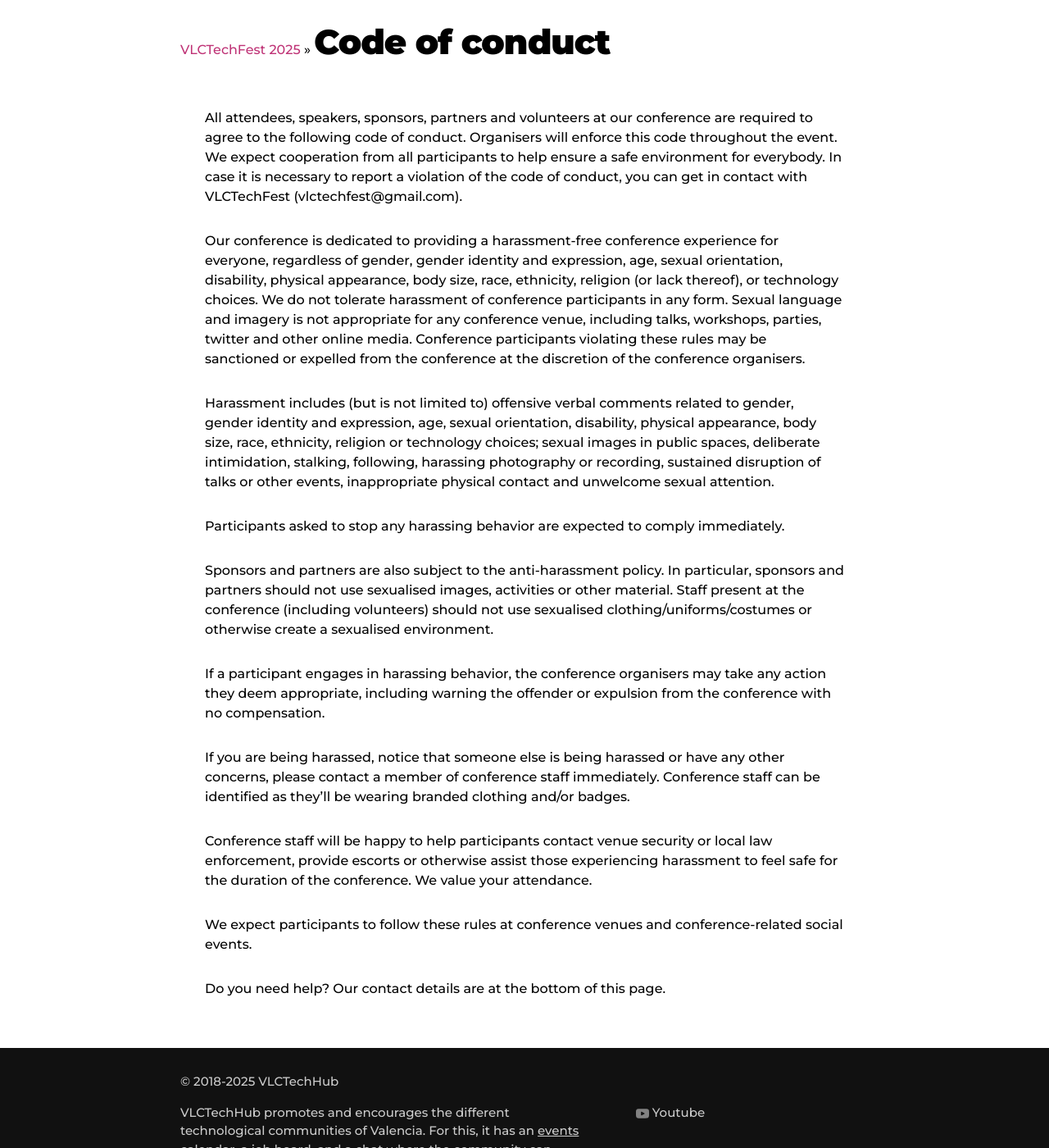
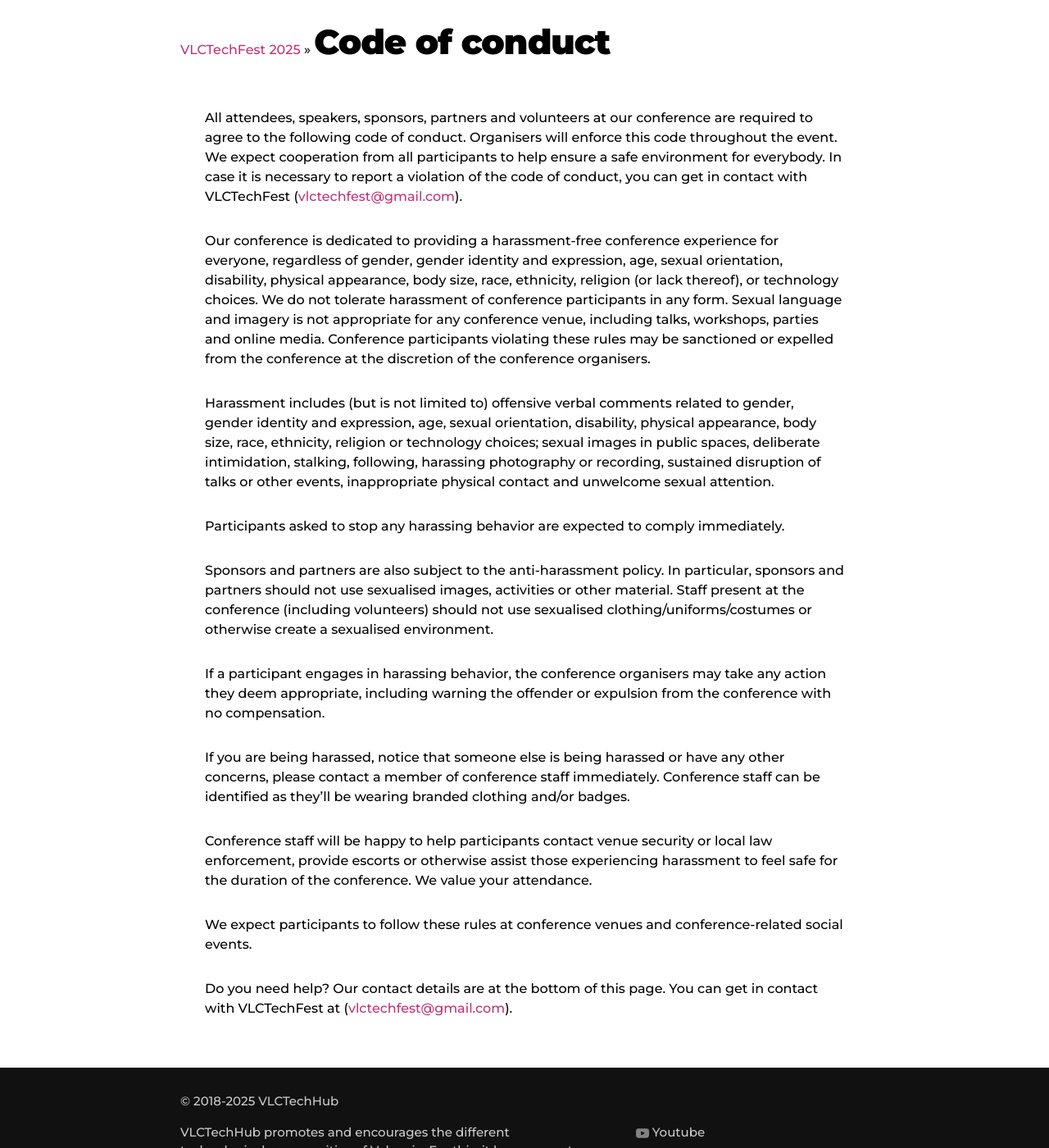
Before and after one commit to VLCTechHub/VLCTechFest2025, a Jekyll site: the page built from en/code_of_conduct.html, in a window 1280 px wide and 1400 px high. Shown: the whole window at 82% size. Built offline with Jekyll 4.4.1, drawn with Linux system fonts in a browser that asks for light colours.

Commit message:
Update code of conduct

```diff
--- a/_data/coc.yaml
+++ b/_data/coc.yaml
@@ -3,13 +3,13 @@
   notice: |-
     Todos los asistentes, ponentes, patrocinadores, colaboradores y voluntarios de nuestra conferencia están obligados a aceptar el siguiente código de conducta. La organización hará cumplir este código durante todo el evento. Esperamos la cooperación de todos los participantes para ayudar a garantizar un entorno seguro para todo el mundo.
 
-    En caso de que sea necesario reportar una violación del código de conducta, podéis contactar con VLCTechFest (vlctechfest@gmail.com).
-  help: ¿Necesitas ayuda? Tienes nuestros datos de contacto en la parte inferior de esta página.
+    En caso de que sea necesario reportar una violación del código de conducta, podéis contactar con VLCTechFest (<a href="mailto:vlctechfest@gmail.com">vlctechfest@gmail.com</a>).
+  help: ¿Necesitas ayuda? Tienes nuestros datos de contacto en la parte inferior de esta página. Podéis contactar con VLCTechFest en (<a href="mailto:vlctechfest@gmail.com">vlctechfest@gmail.com</a>).
   resume: Sé respetuoso con todo el mundo
   link:
     text: Lee el Código de Conducta
     relative_path: code_of_conduct.html
-  short: Nuestra conferencia quiere proporcionar una experiencia libre de acoso para todo el mundo, independientemente del sexo, identidad y expresión de género, edad, orientación sexual, discapacidad, apariencia física, tamaño corporal, raza, etnia, religión (o carencia de ella) u opciones tecnológicas. No toleramos el acoso de los participantes de la conferencia de ninguna forma. El lenguaje y las imágenes de carácter sexual no son apropiadas para ningún espacio de la conferencia, incluidas charlas, talleres, fiestas, twitter u otros medios de comunicación en línea. Los participantes de la conferencia que violen estas reglas pueden ser amonestados o expulsados de la conferencia a discreción de la organización.
+  short: Nuestra conferencia quiere proporcionar una experiencia libre de acoso para todo el mundo, independientemente del sexo, identidad y expresión de género, edad, orientación sexual, discapacidad, apariencia física, tamaño corporal, raza, etnia, religión (o carencia de ella) u opciones tecnológicas. No toleramos el acoso de los participantes de la conferencia de ninguna forma. El lenguaje y las imágenes de carácter sexual no son apropiadas para ningún espacio de la conferencia, incluidas charlas, talleres, fiestas o medios de comunicación en línea. Los participantes de la conferencia que violen estas reglas pueden ser amonestados o expulsados de la conferencia a discreción de la organización.
   long: |-
     El acoso incluye (aunque no está limitado a) comentarios verbales ofensivos relacionados con género, identidad y expresión de género, edad, orientación sexual, discapacidad, apariencia física, tamaño corporal, raza, etnia, religión u opciones tecnológicas; imágenes de carácter sexual en espacios públicos, intimidación, persecución, seguimiento, fotografías o grabaciones no deseadas, interrupción sostenida de charlas u otros acontecimientos, contacto físico inadecuado y atención sexual no deseada.
 
@@ -30,13 +30,13 @@
   notice: |-
     All attendees, speakers, sponsors, partners and volunteers at our conference are required to agree to the following code of conduct. Organisers will enforce this code throughout the event. We expect cooperation from all participants to help ensure a safe environment for everybody.
 
-    In case it is necessary to report a violation of the code of conduct, you can get in contact with VLCTechFest (vlctechfest@gmail.com).
-  help: Do you need help? Our contact details are at the bottom of this page.
+    In case it is necessary to report a violation of the code of conduct, you can get in contact with VLCTechFest (<a href="mailto:vlctechfest@gmail.com">vlctechfest@gmail.com</a>).
+  help: Do you need help? Our contact details are at the bottom of this page. You can get in contact with VLCTechFest at (<a href="mailto:vlctechfest@gmail.com">vlctechfest@gmail.com</a>).
   resume: Be respectful to everyone
   link:
     text: Read the Code of Conduct
     relative_path: code_of_conduct.html
-  short: Our conference is dedicated to providing a harassment-free conference experience for everyone, regardless of gender, gender identity and expression, age, sexual orientation, disability, physical appearance, body size, race, ethnicity, religion (or lack thereof), or technology choices. We do not tolerate harassment of conference participants in any form. Sexual language and imagery is not appropriate for any conference venue, including talks, workshops, parties, twitter and other online media. Conference participants violating these rules may be sanctioned or expelled from the conference at the discretion of the conference organisers.
+  short: Our conference is dedicated to providing a harassment-free conference experience for everyone, regardless of gender, gender identity and expression, age, sexual orientation, disability, physical appearance, body size, race, ethnicity, religion (or lack thereof), or technology choices. We do not tolerate harassment of conference participants in any form. Sexual language and imagery is not appropriate for any conference venue, including talks, workshops, parties and online media. Conference participants violating these rules may be sanctioned or expelled from the conference at the discretion of the conference organisers.
   long: |-
     Harassment includes (but is not limited to) offensive verbal comments related to gender, gender identity and expression, age, sexual orientation, disability, physical appearance, body size, race, ethnicity, religion or technology choices; sexual images in public spaces, deliberate intimidation, stalking, following, harassing photography or recording, sustained disruption of talks or other events, inappropriate physical contact and unwelcome sexual attention.
 
@@ -57,13 +57,13 @@
   notice: |-
     Tots els assistents, ponents, patrocinadors, col·laboradors i voluntaris de la nostra conferència estan obligats a acceptar el següent codi de conducta. La organització farà complir aquest codi durant tot l'esdeveniment. Esperem la cooperació de tots els participants per ajudar a garantir un entorn segur per a tothom.
 
-    En el cas que siga necessari reportar una violació del codi de conducta, podeu contactar amb VLCTechFest (vlctechfest@gmail.com).
-  help: Necessites ajuda? Tens les nostres dades de contacte a la part inferior d'aquesta pàgina.
+    En el cas que siga necessari reportar una violació del codi de conducta, podeu contactar amb VLCTechFest (<a href="mailto:vlctechfest@gmail.com">vlctechfest@gmail.com</a>).
+  help: Necessites ajuda? Tens les nostres dades de contacte a la part inferior d'aquesta pàgina. Podeu contactar amb VLCTechFest a (<a href="mailto:vlctechfest@gmail.com">vlctechfest@gmail.com</a>).
   resume: Sigues respectuós amb tothom
   link:
     text: Llig el Codi de Conducta
     relative_path: code_of_conduct.html
-  short: La nostra conferència vol proporcionar una experiència lliure d'assetjament per a tothom, independentment del sexe, identitat i expressió de gènere, edat, orientació sexual, discapacitat, aparença física, grandària corporal, raça, ètnia, religió (o manca d'ella) o opcions tecnològiques. No tolerem l'assetjament dels participants de la conferència de cap manera. El llenguatge i les imatges de caràcter sexual no són apropiades per a cap espai de la conferència, incloses xerrades, tallers, festes, twitter o altres mitjans de comunicació en línia. Els participants de la conferència que violen aquestes regles poden ser amonestats o expulsats de la conferència a discreció de la organització.
+  short: La nostra conferència vol proporcionar una experiència lliure d'assetjament per a tothom, independentment del sexe, identitat i expressió de gènere, edat, orientació sexual, discapacitat, aparença física, grandària corporal, raça, ètnia, religió (o manca d'ella) o opcions tecnològiques. No tolerem l'assetjament dels participants de la conferència de cap manera. El llenguatge i les imatges de caràcter sexual no són apropiades per a cap espai de la conferència, incloses xerrades, tallers, festes o mitjans de comunicació en línia. Els participants de la conferència que violen aquestes regles poden ser amonestats o expulsats de la conferència a discreció de la organització.
   long: |-
     L'assetjament inclou (encara que no està limitat a) comentaris verbals ofensius relacionats amb gènere, identitat i expressió de gènere, edat, orientació sexual, discapacitat, aparença física, grandària corporal, raça, ètnia, religió o opcions tecnològiques; imatges de caràcter sexual en espais públics, intimidació, persecució, seguiment, fotografies o enregistraments no desitjades, interrupció sostinguda de xerrades o altres esdeveniments, contacte físic inadequat i atenció sexual no desitjada.
 
```
